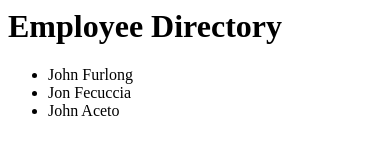
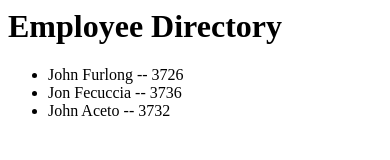
Before and after one commit to furlman41/employee-directory, a plain HTML site: page index.html in a window 390 px wide. Drawn offline with Linux system fonts and the light colour scheme.

Commit message:
Add phone numbers

```diff
--- a/index.html
+++ b/index.html
@@ -5,9 +5,9 @@
   <body>
     <h1>Employee Directory</h1>
     <ul>
-      <li>John Furlong</li>
-      <li>Jon Fecuccia</li>
-      <li>John Aceto</li>
+      <li>John Furlong -- 3726</li>
+      <li>Jon Fecuccia -- 3736</li>
+      <li>John Aceto -- 3732</li>
     </ul>
   </body>
 </html>
```
